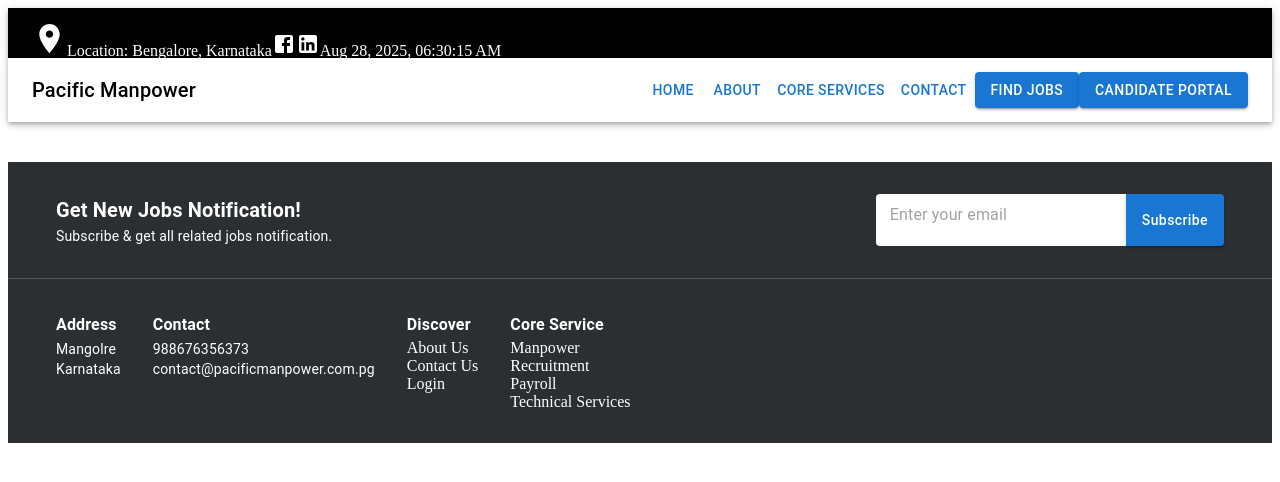
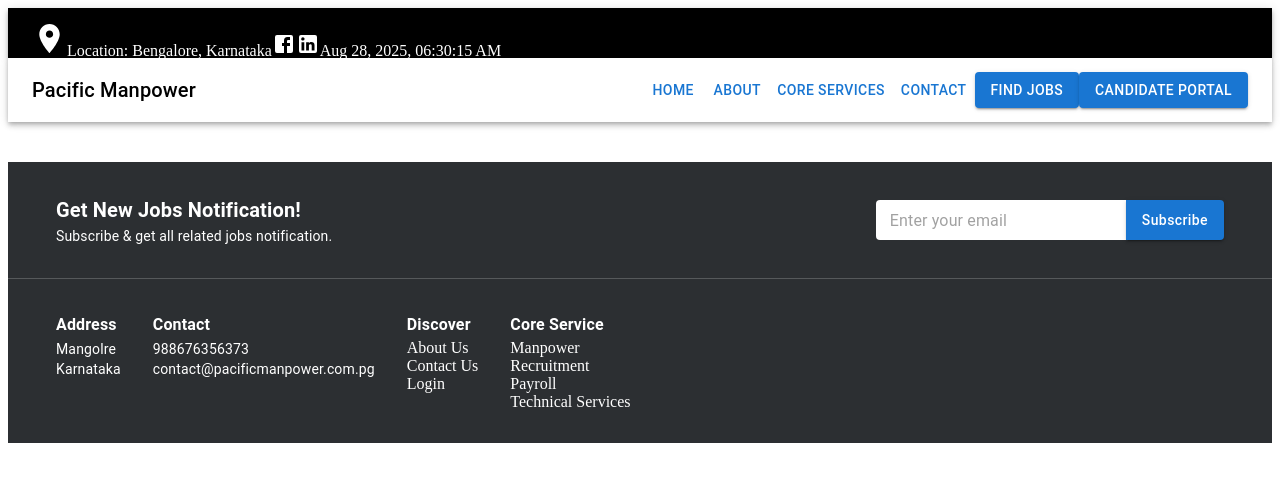
Before and after one commit to Yogithashetty/PacificManpower, a React (Vite) app: page / in a window 1280 px wide. Shown: the top 482 px of the page. Built offline with nearby package versions, Linux system fonts and the light colour scheme.

Commit message:
Update Footer.tsx

```diff
--- a/src/compounent/Footer/Footer.tsx
+++ b/src/compounent/Footer/Footer.tsx
@@ -9,7 +9,7 @@ const Footer: React.FC = () => {
         sx={{
           display: "flex",
           justifyContent: "space-between",
-          alignItems: "ce nter",
+          alignItems: "center",
           flexWrap: "wrap",
           px: { xs: 2, md: 6 },
           py: 4,
```
